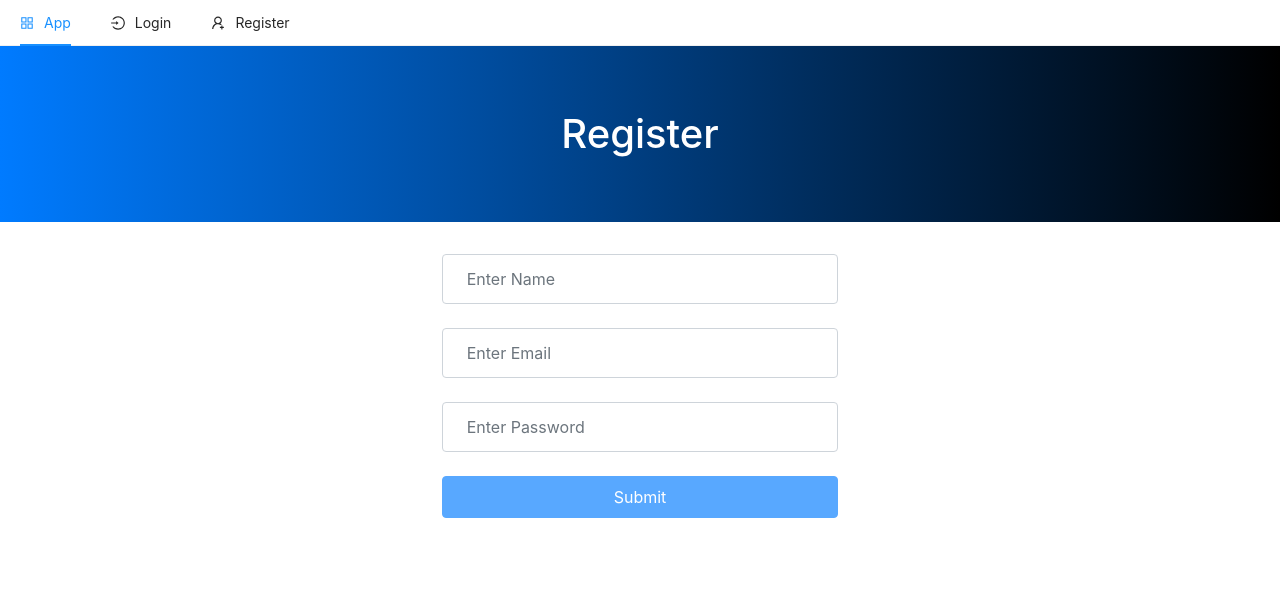
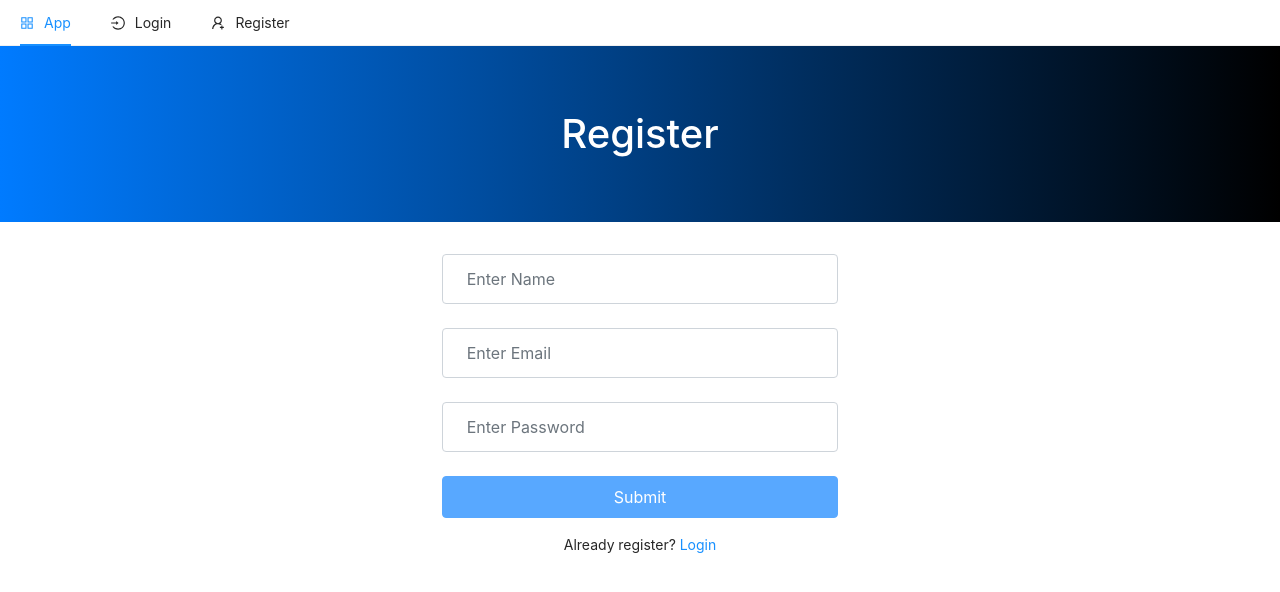
Before and after one commit to aksh1150/secure-login-with-user-roles, a Next.js app in the folder client/: page /register in a window 1280 px wide. Shown: the top 592 px of the page. Built offline with nearby package versions, Linux system fonts and the light colour scheme.

Commit message:
Add login link

```diff
--- a/client/pages/register.js
+++ b/client/pages/register.js
@@ -2,6 +2,7 @@ import {useState} from 'react';
 import axios from 'axios';
 import { toast } from 'react-toastify'
 import { SyncOutlined } from '@ant-design/icons'
+import Link from 'next/link'
 
 const Register = () => {
 
@@ -39,6 +40,7 @@ const Register = () => {
           <input type="password" className="form-control mb-4 p-4" value={password} onChange={e => setPassword(e.target.value)} placeholder="Enter Password" required />
           <button type="submit" className="btn btn-primary btn-block p-2" disabled={!name || !email || !password || loading}>{loading ? <SyncOutlined sync /> : "Submit"}</button>
         </form>
+        <p className="text-center p-3">Already register? <Link href="/login"><a>Login</a></Link></p>
       </div>
 
     </>
```
